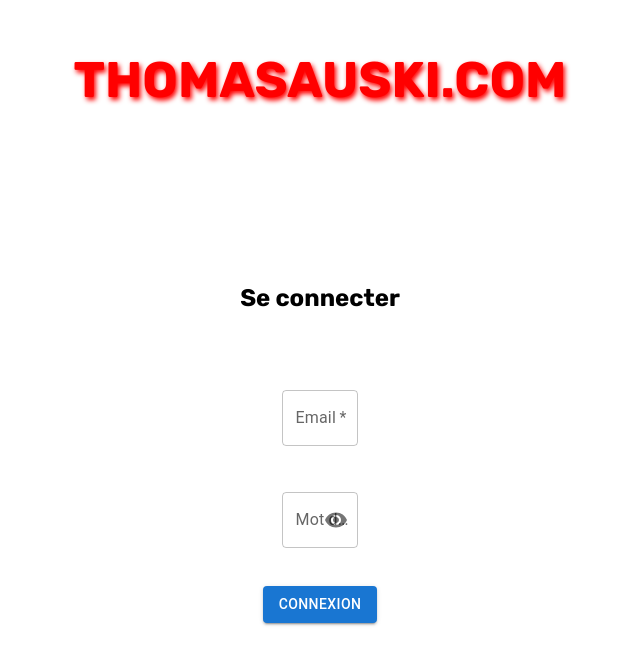
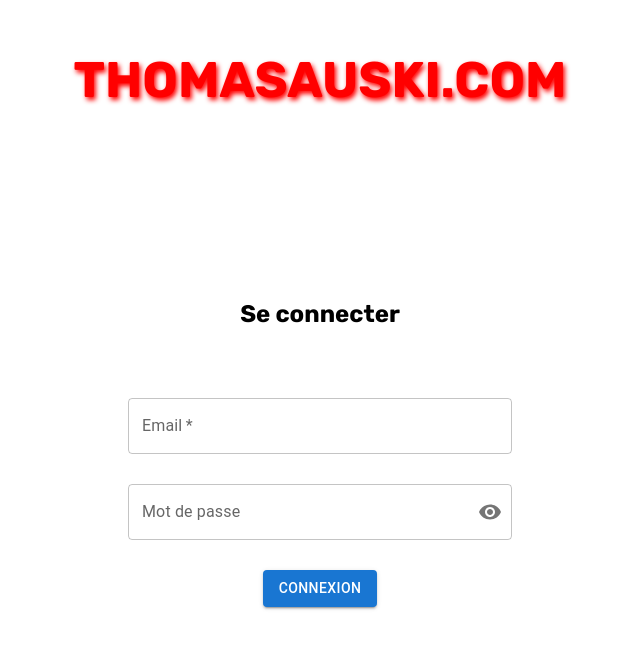
Before and after one commit to theo-code33/CRUD-Partiel-Ski, a React (Create React App) app in the folder app/: page /shop in a window 1280 px wide. Shown: the top 664 px of the page, without its empty margins (320-960 px from the left). Built offline with nearby package versions, Linux system fonts and the light colour scheme.

Commit message:
[UPDATE] Change data to set in localstorage
Change the way to connect user
Change the place of error message

```diff
--- a/app/src/app/components/shop/ConnectFormShop.jsx
+++ b/app/src/app/components/shop/ConnectFormShop.jsx
@@ -4,7 +4,7 @@ import { useState } from "react";
 import { useNavigate } from "react-router-dom";
 import shopService from "../../../setup/services/shop.service";
 
-const ConnectFormShop = ({shops}) => {
+const ConnectFormShop = ({setShopID}) => {
     const [showPassword, setShowPassword] = useState(false)
     const [credentials, setCredentials] = useState({})
     const [error, setError] = useState(false)
@@ -26,7 +26,8 @@ const ConnectFormShop = ({shops}) => {
                 setError(true)
                 return
             }else{
-                window.localStorage.setItem('isConnected', true)
+                window.localStorage.setItem('shopID', shop[0]._id)
+                setShopID(shop[0]._id)
                 navigate(`/shop/${shop[0]._id}`)
             }
         } catch (error) {
@@ -41,8 +42,8 @@ const ConnectFormShop = ({shops}) => {
     };
     return (
         <form className="form-connect" onSubmit={handleSubmit}>
-            <TextField name="email" id="email" type="email" variant="outlined" label="Email" autoComplete="email" sx={{ m: 1, width: '20%' }} onInput={handleChange} required/>
-            <FormControl sx={{ m: 1, width: '20%' }} variant="outlined">
+            <TextField name="email" id="email" type="email" variant="outlined" label="Email" autoComplete="email" sx={{ width: '100%' }} onInput={handleChange} required/>
+            <FormControl sx={{ width: '100%' }} variant="outlined">
                 <InputLabel htmlFor="password">Mot de passe</InputLabel>
                 <OutlinedInput
                     id="password"
@@ -66,10 +67,10 @@ const ConnectFormShop = ({shops}) => {
                     label="Mot de passe"
                 />
             </FormControl>
+            {error &&
+                <span className="error-connexion">Il y a une erreur. Veuillez vérifier que votre Email et votre Mot de Passe soient les bons</span>
+            }
             <Button type="submit" variant="contained">Connexion</Button>
-            {error &&
-                <span>Il y a une erreur</span>
-            }
         </form>
      );
 }
```
